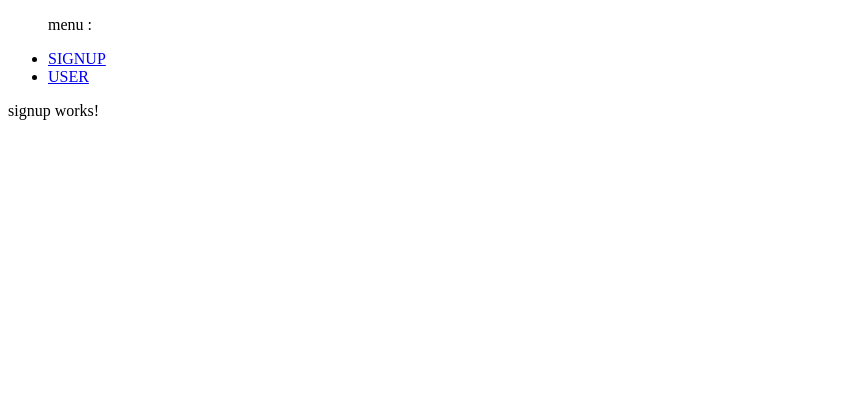
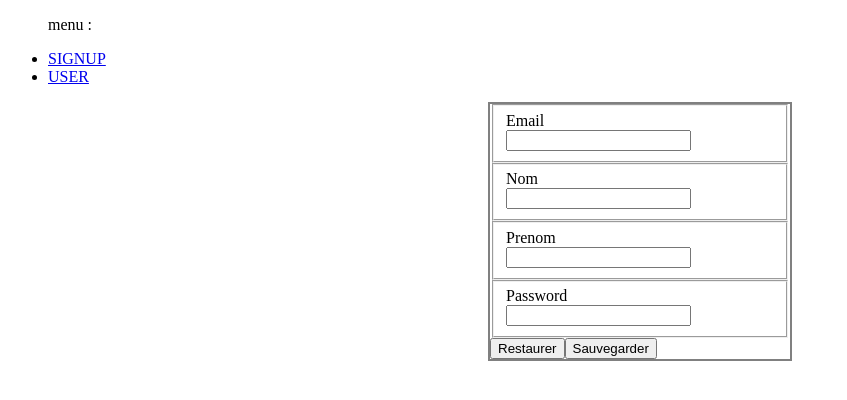
Before and after one commit to DamDamWCS/Quest_Angular, an Angular app: page /signup in a window 1280 px wide. Shown: the top 400 px of the page, without its empty margins (0-847 px from the left). Built offline with nearby package versions, Linux system fonts and the light colour scheme.

Commit message:
Quest 05

```diff
--- /dev/null
+++ b/src/app/models/user.ts
@@ -0,0 +1,8 @@
+export class User {
+    constructor(
+        public email: string,
+        public firstName: string,
+        public lastName: string,
+        public password: string
+    ) {}
+}
--- a/src/app/signup/signup.component.css
+++ b/src/app/signup/signup.component.css
@@ -0,0 +1,5 @@
+form{
+    max-width: 300px;
+    border : 2px solid gray;
+    margin: auto;
+}
--- a/src/app/signup/signup.component.html
+++ b/src/app/signup/signup.component.html
@@ -1 +1,92 @@
-<p>signup works!</p>
+<form #myForm="ngForm" (ngSubmit)="myForm.valid && onSubmit(myForm)">
+  <fieldset>
+    <label for="email">Email</label><br />
+    <input
+      id="email"
+      name="email"
+      type="email"
+      [(ngModel)]="model.email"
+      #email="ngModel"
+      required
+      email
+    />
+    <div *ngIf="email.errors && myForm.submitted">
+      <span *ngIf="email.errors?.['required']">L'email est requis</span>
+      <span *ngIf="email.errors?.['email'] && myForm.submitted"
+        >Veuillez respecter le format d'email</span
+      >
+    </div>
+  </fieldset>
+
+  <fieldset>
+    <label for="firstName">Nom</label><br />
+    <input
+      id="firstName"
+      name="firstName"
+      type="text"
+      [(ngModel)]="model.firstName"
+      #firstName="ngModel"
+      required
+      minlength="3"
+      maxlength="15"
+    />
+    <div *ngIf="firstName.errors && myForm.submitted">
+      <span *ngIf="firstName.errors?.['required']">Le nom est requis</span>
+      <span *ngIf="firstName.errors?.['minlength']"
+        >Le nom doit comporter au moins 3 caractères.</span
+      >
+      <span *ngIf="firstName.errors?.['maxlength']"
+        >Le nom ne doit pas dépasser 15 caractères.</span
+      >
+    </div>
+  </fieldset>
+
+  <fieldset>
+    <label for="lastName">Prenom</label><br />
+    <input
+      id="lastName"
+      name="lastName"
+      type="text"
+      [(ngModel)]="model.lastName"
+      #lastName="ngModel"
+      required
+      minlength="3"
+      maxlength="15"
+    />
+    <div *ngIf="lastName.errors && myForm.submitted">
+        <span *ngIf="lastName.errors?.['required']">Le prénom est requis</span>
+        <span *ngIf="lastName.errors?.['minlength']"
+          >Le prénom doit comporter au moins 3 caractères.</span
+        >
+        <span *ngIf="lastName.errors?.['maxlength']"
+          >Le prénom ne doit pas dépasser 15 caractères.</span
+        >
+      </div>
+  </fieldset>
+
+  <fieldset>
+    <label for="password">Password</label><br />
+    <input
+      id="password"
+      name="password"
+      type="password"
+      [(ngModel)]="model.password"
+      #password="ngModel"
+      required
+      minlength="3"
+      maxlength="15"
+    />
+    <div *ngIf="password.errors && myForm.submitted">
+        <span *ngIf="password.errors?.['required']">Le password est requis</span>
+        <span *ngIf="password.errors?.['minlength']"
+          >Le password doit comporter au moins 3 caractères.</span
+        >
+        <span *ngIf="password.errors?.['maxlength']"
+          >Le password ne doit pas dépasser 15 caractères.</span
+        >
+      </div>
+  </fieldset>
+
+  <button type="reset">Restaurer</button>
+  <button type="submit">Sauvegarder</button>
+</form>
--- a/src/app/signup/signup.component.ts
+++ b/src/app/signup/signup.component.ts
@@ -1,4 +1,6 @@
 import { Component } from '@angular/core';
+import { NgForm } from '@angular/forms';
+import { User } from '../models/user';
 
 @Component({
   selector: 'app-signup',
@@ -7,4 +9,12 @@ import { Component } from '@angular/core';
 })
 export class SignupComponent {
 
+  model: User = new User("", "", "", "");
+
+  constructor() { }
+  onSubmit(myForm:NgForm): void {
+    console.log(this.model);
+    myForm.resetForm()
+  }
+
 }
```
